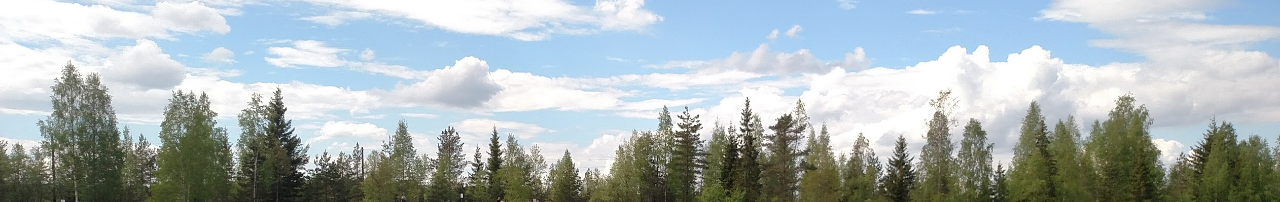
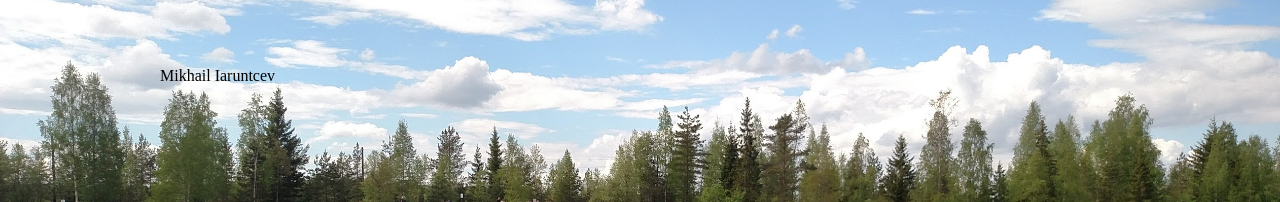
Before and after one commit to KleJ/klej.github.io, a Vue app: page / in a window 1280 px wide. Shown: the top 202 px of the page. Built offline with nearby package versions, Linux system fonts and the light colour scheme.

Commit message:
add container

```diff
--- a/src/components/Main.vue
+++ b/src/components/Main.vue
@@ -1,5 +1,27 @@
 <template>
-  <div class="cv">
-    <div>Start page</div>
+  <div class="container">
+    <div class="header">
+      <div>{{ author }} </div>
+    </div>
   </div>
 </template>
+
+<script>
+export default {
+  name: 'Main',
+  data() {
+    return {
+      author: 'Mikhail Iaruntcev'
+    };
+  }
+};
+</script>
+
+<style lang="scss" scoped>
+@import "../styles/variables";
+
+.header {
+  color: $black;
+  margin: 64px 0;
+}
+</style>
--- a/src/styles/styles.scss
+++ b/src/styles/styles.scss
@@ -11,3 +11,14 @@ html {
   line-height: $base-line-height;
   color: $blue-23;
 }
+
+.container {
+  position: relative;
+  display: flex;
+  flex-grow: 1;
+  width: auto;
+  max-width: $container-width;
+  justify-content: center;
+  flex-direction: column;
+  margin: 0 auto;
+}
--- a/src/styles/variables.scss
+++ b/src/styles/variables.scss
@@ -20,6 +20,7 @@ $background-height: 535px;
 
 //colors
 $white: #FFFFFF;
+$black: #000000;
 $blue-23: #173753;
 $gray-225: #e1e4e7;
 $blue-91: #5B7186;
```
